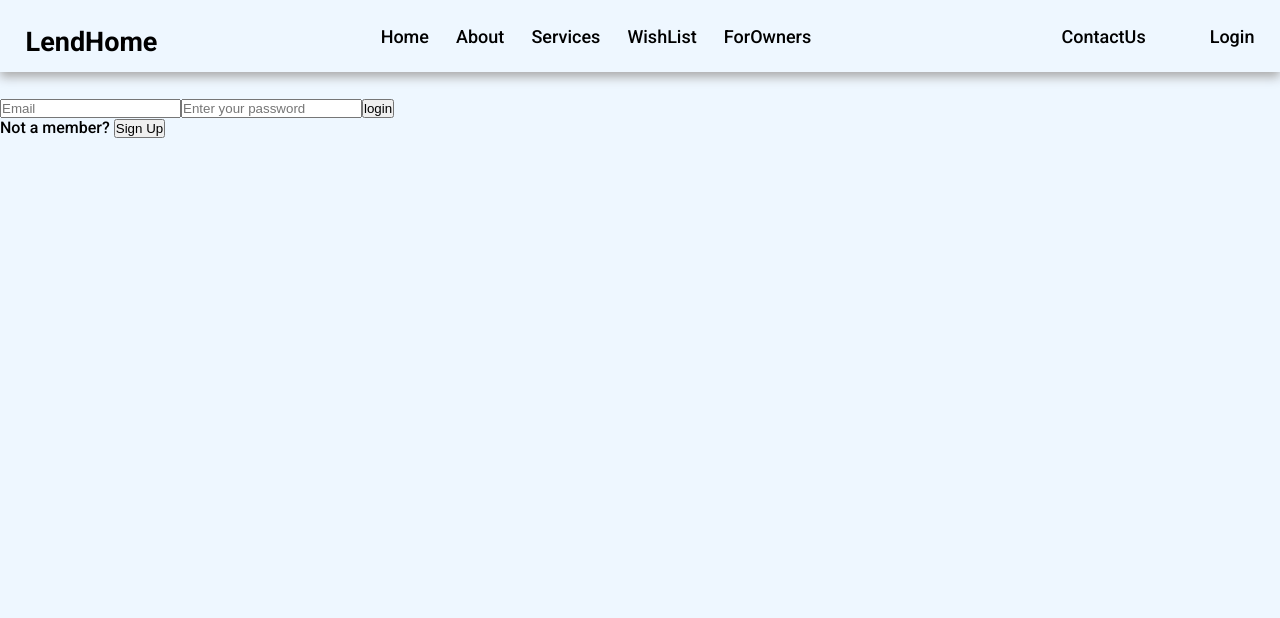
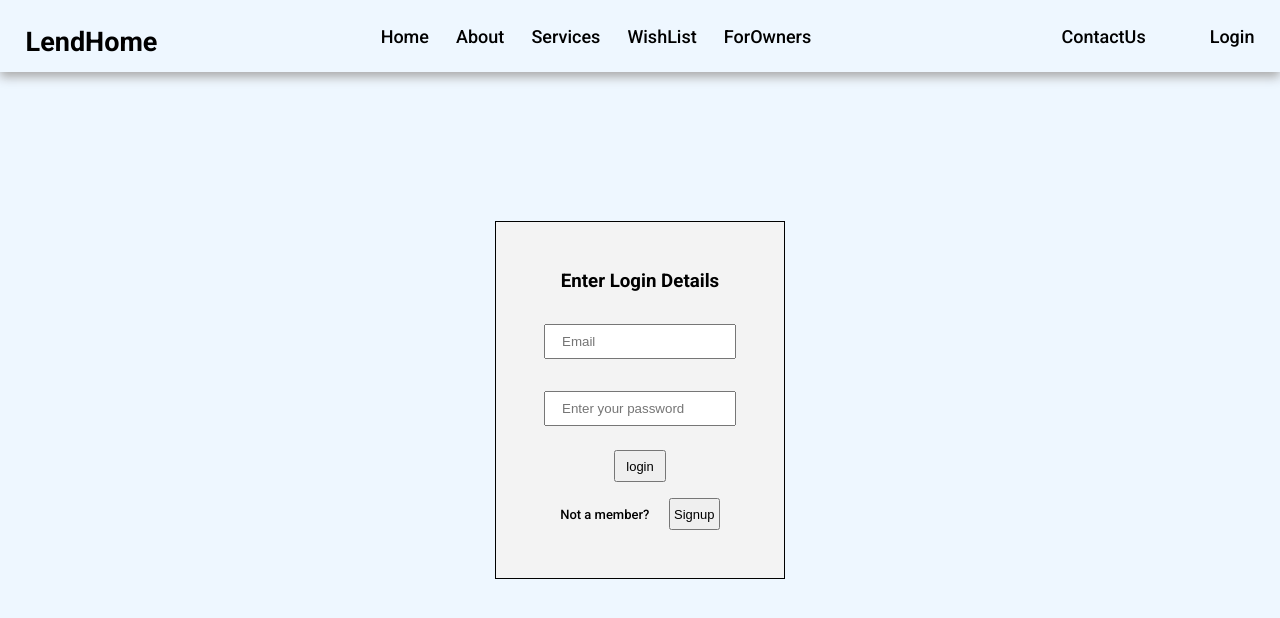
Before and after one commit to Punith8304/lendhome, a React (Create React App) app in the folder lendhome/: page /login in a window 1280 px wide. Shown: the top 618 px of the page. Built offline with nearby package versions, Linux system fonts and the light colour scheme.

Commit message:
latest windows commit

```diff
--- a/lendhome/src/components/pages/Home.jsx
+++ b/lendhome/src/components/pages/Home.jsx
@@ -3,7 +3,6 @@ import "../styles/Home.css"
 import houseImage from "../../images/house.jpg";
 import { FontAwesomeIcon } from '@fortawesome/react-fontawesome'
 import { faMagnifyingGlass } from '@fortawesome/free-solid-svg-icons'
-import { faMoneyBill } from '@fortawesome/free-solid-svg-icons';
 import { useNavigate } from "react-router-dom";
 import houseRentMap from "../../images/google-maps-house-rent.png";
 import Button from "@mui/material/Button";
@@ -18,6 +17,9 @@ function Home() {
         const buttonclicked = event.target.name;
         setIsClicked((buttonclicked === "buyButton") ? { buyButton: true, rentButton: false } : { buyButton: false, rentButton: true })
 
+    }
+    function handleSearch() {
+        navigate("/results")
     }
     return <div>
         <div className="header">
@@ -39,7 +41,7 @@ function Home() {
             </h2>
             <div className="input-city">
                 <select name="cityRent" id="cityRent">
-                    <option value="" defaultChecked>Select city</option>
+                    <option value="" defaultValue disabled>Select city</option>
                     <option value="hyderbad">Hyderabad</option>
                     <option value="banglore">Banglore</option>
                     <option value="delhi">Delhi</option>
@@ -52,7 +54,7 @@ function Home() {
                 <span>
                     <FontAwesomeIcon className="search-icon" icon={faMagnifyingGlass} />
                     <input className="input-text-city" type="text" name="city" placeholder="Type your search Area" />
-                    <button className="search-btn">
+                    <button className="search-btn" onClick={handleSearch}>
                         Search
                     </button>
                 </span>
--- a/lendhome/src/components/pages/Login.jsx
+++ b/lendhome/src/components/pages/Login.jsx
@@ -1,6 +1,6 @@
-import React, {useState} from "react"
+import React, { useState } from "react"
 import { useNavigate } from "react-router-dom";
-
+import "../styles/Login.css";
 function Login() {
   const navigate = useNavigate()
   const [loginType, setLoginType] = useState({
@@ -38,15 +38,24 @@ function Login() {
   }
 
   return <div>
-    <form>
+    <form className="login-form">
+      <div className="login-form-details">
+        {loginType.login ? <h3>Enter Login Details</h3> : <h3>Enter Sign Up Details</h3>}
+        <input type="text" name="email" value={loginType.login ? loginCredentials.email : signUpCredentials.email} onChange={handleLoginCredentials} placeholder="Email" />
+      </div>
+      <div className="signup-form-details">
+        {loginType.login ? null : <input type="text" name="username" onChange={handleLoginCredentials} placeholder="Enter your name" value={signUpCredentials.username} />}
+      </div>
+      <div className="login-form-password">
+        <input type="password" name="password" value={loginType.login ? loginCredentials.password : signUpCredentials.password} onChange={handleLoginCredentials} placeholder="Enter your password" />
+      </div>
 
-      <input type="text" name="email" value={loginType.login ? loginCredentials.email : signUpCredentials.email} onChange={handleLoginCredentials} placeholder="Email" />
-      {loginType.login ? null : <input type="text" name="username" onChange={handleLoginCredentials} placeholder="Enter your name" value={signUpCredentials.username}/>  }
-      <input type="password" name="password" value={loginType.login ? loginCredentials.password : signUpCredentials.password} onChange={handleLoginCredentials} placeholder="Enter your password"/>
-      <button onClick={hanldeLogin}>login</button>
-      {loginType.login ? <div><label >Not a member? </label><button onClick={(event) => {setLoginType({login: false, signup: true});event.preventDefault()}}>Sign Up</button></div> :
-      <div><label > Already a member? </label><button onClick={(event) => {setLoginType({login: true, signup: false});event.preventDefault()}}>Login</button> </div> }
-
+      <div className="login-form-submit-details">
+        <button onClick={hanldeLogin}>{loginType.login ? "login" : "Signup"}</button>
+      </div>
+      <div className="login-form-type" style={{ textAlign: "center" }}><label style={{ fontSize: "small", marginRight: "1rem" }}> {loginType.login ? "Not a member?" : "Already a member?"} </label>
+        <button onClick={(event) => { setLoginType({ login: !loginType.login, signup: !loginType.signup }); event.preventDefault() }}>{loginType.login ? "Signup" : "Login"}</button>
+      </div>
     </form>
   </div>
 }
--- a/lendhome/src/components/pages/Owners.jsx
+++ b/lendhome/src/components/pages/Owners.jsx
@@ -57,7 +57,6 @@ function Owners() {
         backgroundColor: "white",
         borderBottom: "4px solid green"
     }
-
     return (
 
         <div>
--- a/lendhome/src/components/pages/PropertyType/PropertyDetails.jsx
+++ b/lendhome/src/components/pages/PropertyType/PropertyDetails.jsx
@@ -6,15 +6,12 @@ import Button from '@mui/material/Button';
 const pages = ["property", "locality", "rental", "amenities", "gallery", "schedule"]
 function PropertyDetails() {
     const [page, setPage] = useState("property")
-    function handleClick(name) {
-        setPage(name)
-    }
     return <div className="property-page">
         <div>
             property details
             <div className="details-property"  >
                 {pages.map((pg) => {
-                    return <NavLink to={`/owner/rent/${pg}`} className="property-button" onClick={() => handleClick(pg)}>
+                    return <NavLink to={`/owner/rent/${pg}`} className="property-button" >
                         {pg.charAt(0).toUpperCase() + pg.slice(1)}
                     </NavLink>
                 })}
--- a/lendhome/src/components/pages/details/Locality.jsx
+++ b/lendhome/src/components/pages/details/Locality.jsx
@@ -14,7 +14,7 @@ function locality() {
             <option value="Pune">Pune</option>
         </select>
         <label htmlFor="locality">Locality*</label>
-        <input type="text" name="locality" id="locality" placeholder="Enter Location/Society name"/>
+        <input type="text" name="locality" id="locality" placeholder="Enter Area/Society name"/>
         </div>
         <div>
             <label htmlFor="landmark">Landmark/Street*</label>
--- a/lendhome/src/components/pages/details/Rental.jsx
+++ b/lendhome/src/components/pages/details/Rental.jsx
@@ -7,12 +7,7 @@ function Rental() {
         <div>
             Property available for
         </div>
-        <div>
-            <input type="radio" name="rentType" id="rent" value="rent" defaultChecked />
-            <label htmlFor="rent">Rent</label>
-            <input type="radio" name="rentType" id="lease" value="lease" />
-            <label htmlFor="lease">Lease</label>
-        </div>
+
         <div>
             <div>
                 <label htmlFor="rent-money">Expected Rent(per month)* </label>
--- a/lendhome/src/components/pages/details/Schedule.jsx
+++ b/lendhome/src/components/pages/details/Schedule.jsx
@@ -61,13 +61,11 @@ function Schedule() {
                 <option value="21">9PM</option>
                 <option value="24">12AM</option>
              </select>
-             <p>
-
+             <p>s
                 <input type="checkbox" id="allday" name="allday" />
                 <label htmlFor="allday">Available all day</label>
              </p>
         </div>
     </div>
 }
-
 export default Schedule;
--- /dev/null
+++ b/lendhome/src/components/styles/Login.css
@@ -0,0 +1,35 @@
+.login-form {
+    border: 1px solid black;
+    padding: 3rem;
+    display: inline-block;
+    position: fixed;
+    top: 0;
+    bottom: 0;
+    left: 0;
+    right: 0;
+    width: fit-content;
+    height: fit-content;
+    margin: auto;
+    background-color: #f3f3f3;
+}
+.login-form h3 {
+    text-align: center;
+    margin-bottom: 1rem;
+}
+.login-form input {
+    margin: 1rem auto 1rem auto;
+    height: 2.2rem;
+    width: 15vw;
+    padding-left: 1rem;
+}
+.login-form-submit-details button, .login-form-type button {
+    padding: 0.2rem;
+    font-size: small;
+    width: 4vw;
+    height: 4vh;
+}
+.login-form-submit-details {
+    text-align: center;
+    padding-bottom: 1rem;
+    padding-top: 0.5rem;
+}
--- a/lendhome/src/components/styles/Properties.css
+++ b/lendhome/src/components/styles/Properties.css
@@ -16,8 +16,8 @@
     flex-direction: row;
 }
 #apartment-type, #bhk-type, #floor, #total-floor, #parking, #furninshing, #built-area, #property-age, #facing, #city, #locality,
-#landmark, #availability,#rent, #rent-money, #lease, #deposit, #rent-negotiable, #monthly-maintenance, #bathroom, #balcony, #yes, #no, #property-show,
-#file-input, #file-submit, #secondary-number, .available-amenities input, #start-schedule, #end-schedule, #allday, #everyday {
+#landmark, #availability, #rent-money, #deposit, #rent-negotiable, #monthly-maintenance, #bathroom, #balcony, #yes, #no, #property-show,
+#file-input, #file-submit, #secondary-number, .available-amenities input, #start-schedule, #end-schedule, #allday, #water-supply, #everyday {
     width: auto;
     padding: 1rem;
     margin-left: 0.5rem;
```
Also changed, not shown: lendhome/src/components/pages/details/Property.jsx (+6 -8 lines), package.json (+11 -1 lines), 2 other files (tests, documents, lock files or other folders). Lines whose indentation alone changed are shown as unchanged.
